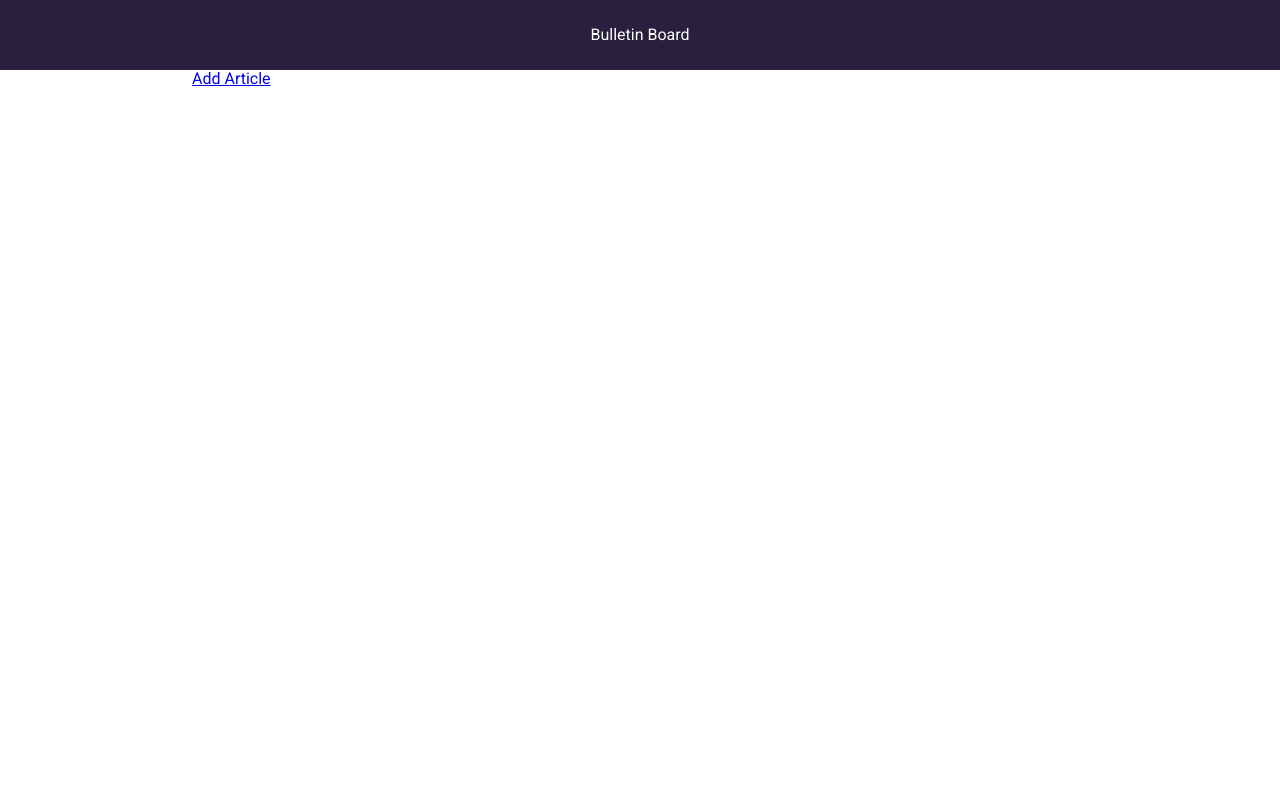
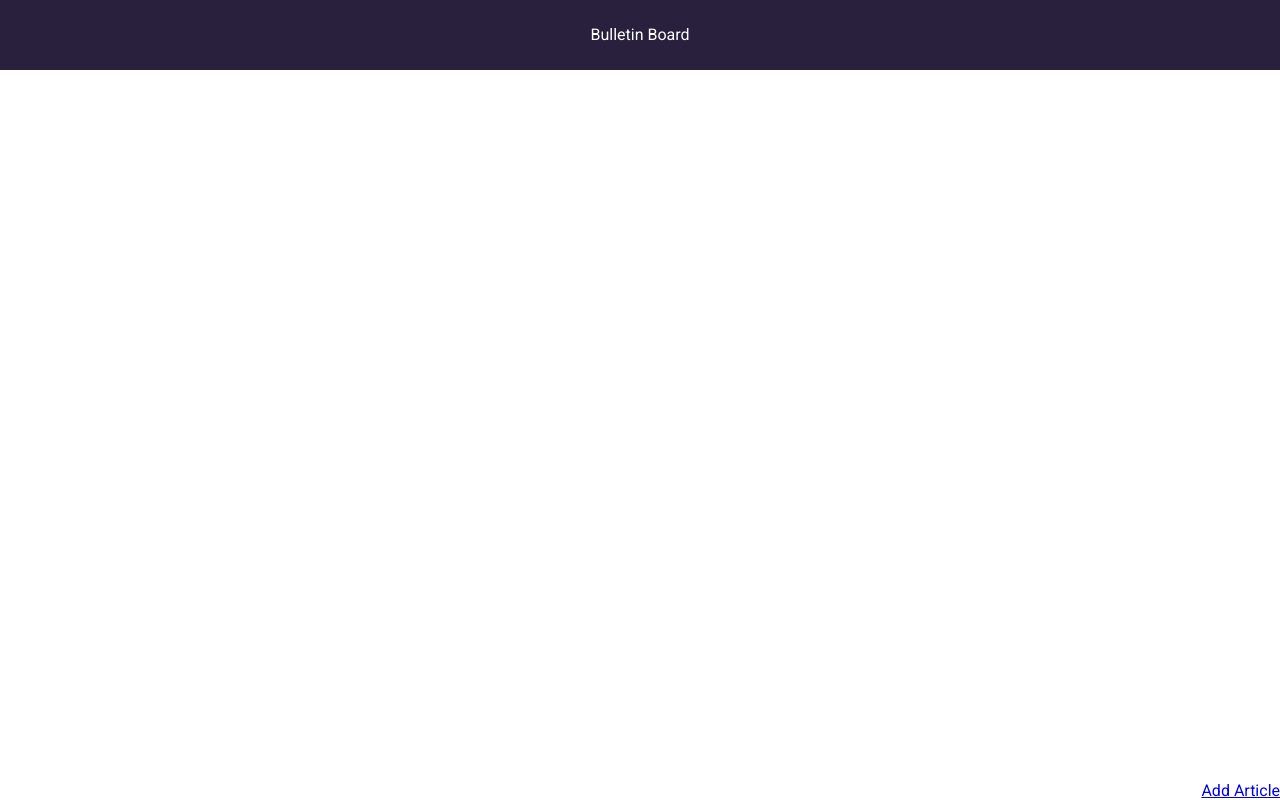
Before and after one commit to KeithRussel/bulletinboard, a React (Create React App) app: page / in a window 1280 px wide. Built offline with nearby package versions, Linux system fonts and the light colour scheme.

Commit message:
Add styling in AddArticleRoute

```diff
--- a/src/Screens/HomeScreen.js
+++ b/src/Screens/HomeScreen.js
@@ -1,7 +1,15 @@
-import React, { useState } from "react";
+import styled from "@emotion/styled";
+import React from "react";
 import { Link } from "react-router-dom";
 import Articles from "../Components/Articles/Articles";
 import { useLocalStorage } from "../Components/LocalStorage/localStorage";
+
+const AddArticleRoute = styled.span`
+  position: fixed;
+  left: auto;
+  right: 0px;
+  bottom: 0;
+`;
 
 const HomeScreen = () => {
   const [articleList, setArticleList] = useLocalStorage("articles", []);
@@ -19,7 +27,9 @@ const HomeScreen = () => {
   return (
     <div>
       <Articles articles={articleList} />
-      <Link to="addarticle">Add Article</Link>
+      <AddArticleRoute>
+        <Link to="addarticle">Add Article</Link>
+      </AddArticleRoute>
     </div>
   );
 };
```
